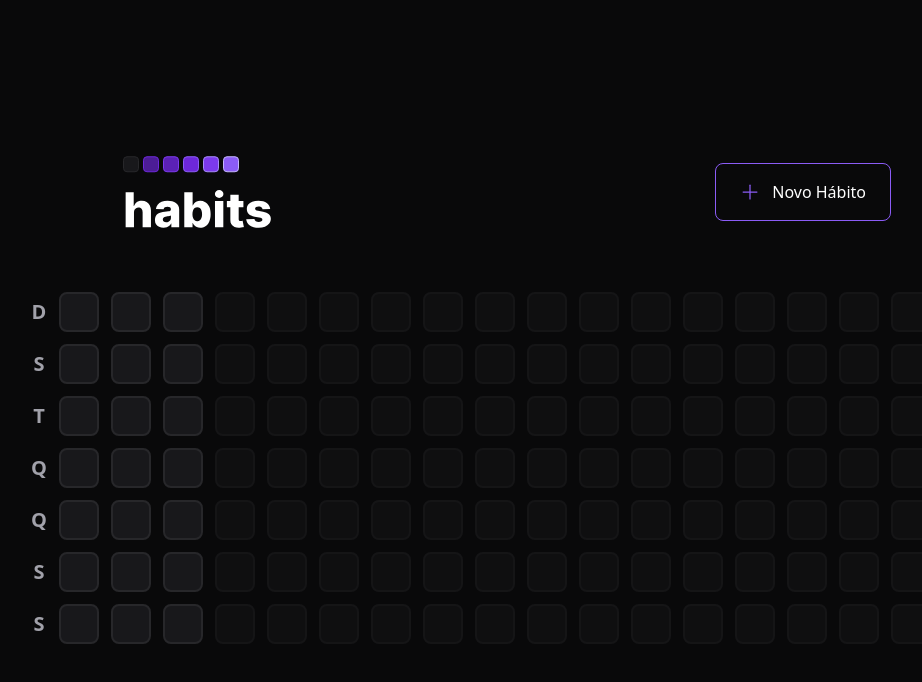
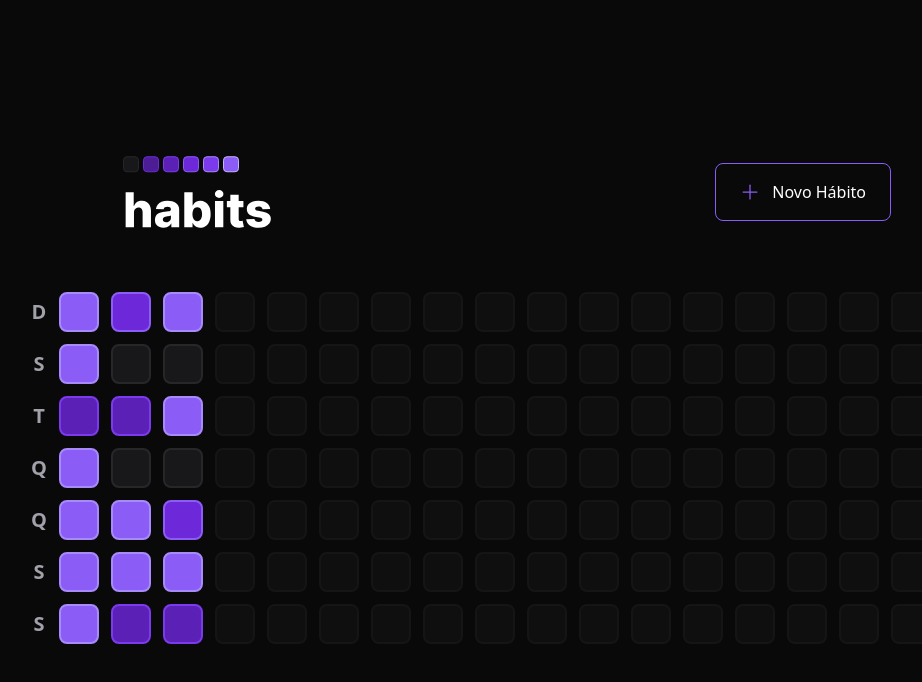
Before and after one commit to Filipe-m/Nlw-Setup, a React (Vite) app in the folder web/: page / in a window 1280 px wide. Shown: the top 682 px of the page, without its empty margins (133-1055 px from the left). Built offline with nearby package versions, Linux system fonts and the light colour scheme.

Commit message:
custom colors

```diff
--- a/web/index.html
+++ b/web/index.html
@@ -2,9 +2,9 @@
 <html lang="en">
   <head>
     <meta charset="UTF-8" />
-    <link rel="icon" type="image/svg+xml" href="/vite.svg" />
+    <link rel="icon" type="image/svg+xml" href="/src//assets//logo.svg" />
     <meta name="viewport" content="width=device-width, initial-scale=1.0" />
-    <title>Vite + React + TS</title>
+    <title>Habits</title>
   </head>
   <body class="bg-background text-white">
     <div id="root"></div>
--- a/web/package.json
+++ b/web/package.json
@@ -11,6 +11,7 @@
   "dependencies": {
     "@radix-ui/react-dialog": "^1.0.2",
     "@radix-ui/react-popover": "^1.0.3",
+    "clsx": "^1.2.1",
     "dayjs": "^1.11.7",
     "phosphor-react": "^1.4.1",
     "react": "^18.2.0",
--- a/web/src/components/HabitDay.tsx
+++ b/web/src/components/HabitDay.tsx
@@ -1,10 +1,31 @@
 import * as Popover from '@radix-ui/react-popover'
+import clsx from 'clsx'
 import { ProgressBar } from './ProgressBar'
 
-export function HabitDay() {
+interface HabitDayProps {
+  completed: number
+  amount: number
+}
+
+export function HabitDay({ completed, amount }: HabitDayProps) {
+  const completedPercentage = Math.round((completed / amount) * 100)
+
   return (
     <Popover.Root>
-      <Popover.Trigger className="w-10 h-10 bg-zinc-900 border-2 border-zinc-800 rounded-lg" />
+      <Popover.Trigger
+        className={clsx('w-10 h-10 border-2  rounded-lg', {
+          'bg-violet-500 border-violet-400': completedPercentage >= 80,
+          'bg-violet-600 border-violet-500':
+            completedPercentage >= 60 && completedPercentage < 80,
+          'bg-violet-700 border-violet-500':
+            completedPercentage >= 40 && completedPercentage < 60,
+          'bg-violet-800 border-violet-600':
+            completedPercentage >= 20 && completedPercentage < 40,
+          'bg-violet-900 border-violet-700':
+            completedPercentage > 0 && completedPercentage < 20,
+          'bg-zinc-900 border-zinc-800': completedPercentage === 0
+        })}
+      />
 
       <Popover.Portal>
         <Popover.Content className=" min-w-[320px] p-6 rounded-2xl bg-zinc-900 flex flex-col  ">
@@ -13,7 +34,7 @@
             17/01
           </span>
 
-          <ProgressBar progress={20} />
+          <ProgressBar progress={completedPercentage} />
           <Popover.Arrow className="fill-zinc-900" height={8} width={16} />
         </Popover.Content>
       </Popover.Portal>
--- a/web/src/components/summaryTable.tsx
+++ b/web/src/components/summaryTable.tsx
@@ -24,7 +24,13 @@
       </div>
       <div className="grid grid-rows-7 grid-flow-col gap-3">
         {summaryDates.map(date => {
-          return <HabitDay key={date.toString()} />
+          return (
+          <HabitDay
+          key={date.toString()}
+          amount={5}
+          completed={Math.round(Math.random() * 5)}
+          />
+          )
         })}
 
         {amountOfDaysToFill > 0 &&
```
Also changed, not shown: 1 other file (tests, documents, lock files or other folders).
